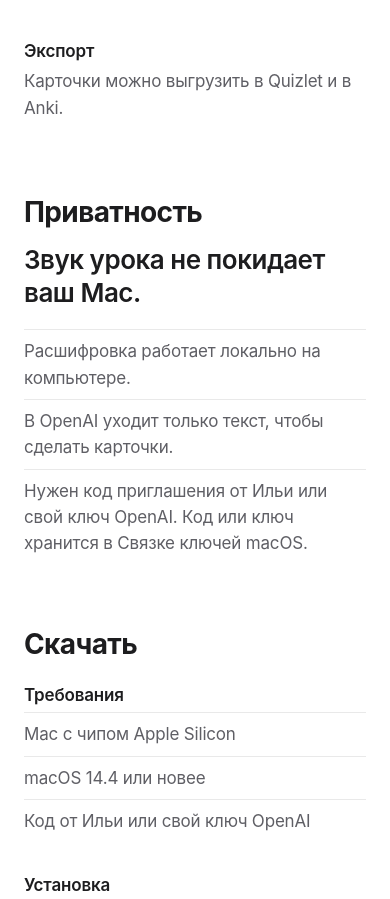
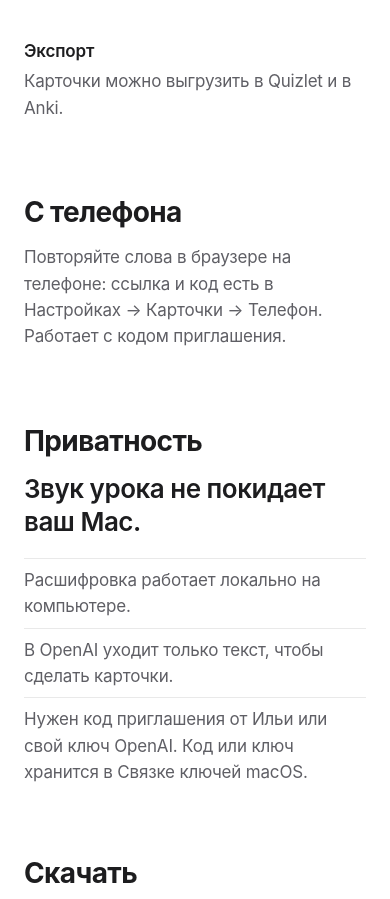
Before and after one commit to ilyaberdysh/lessoncards, a plain HTML site: page index.html in a window 390 px wide. Shown: the part 3040-3939 px from the top of the page. Drawn offline with Linux system fonts and the light colour scheme.

Commit message:
Landing: phone review section
Co-authored-by: capy-ai[bot] <230910855+capy-ai[bot]@users.noreply.github.com>

```diff
--- a/index.html
+++ b/index.html
@@ -70,6 +70,11 @@
   </div>
 </section>
 
+<section class="wrap block">
+  <h2>С телефона</h2>
+  <p>Повторяйте слова в браузере на телефоне: ссылка и код есть в Настройках → Карточки → Телефон. Работает с кодом приглашения.</p>
+</section>
+
 <section class="wrap block privacy">
   <h2>Приватность</h2>
   <p class="big">Звук урока не покидает ваш Mac.</p>
```
